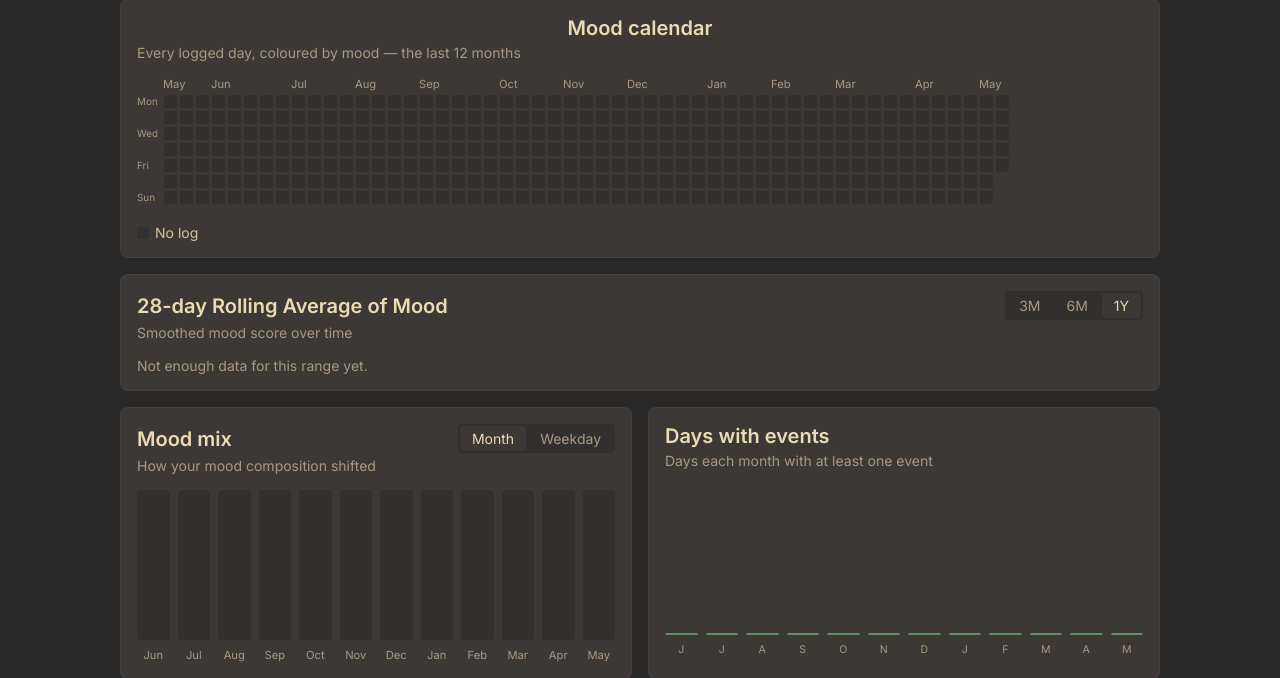
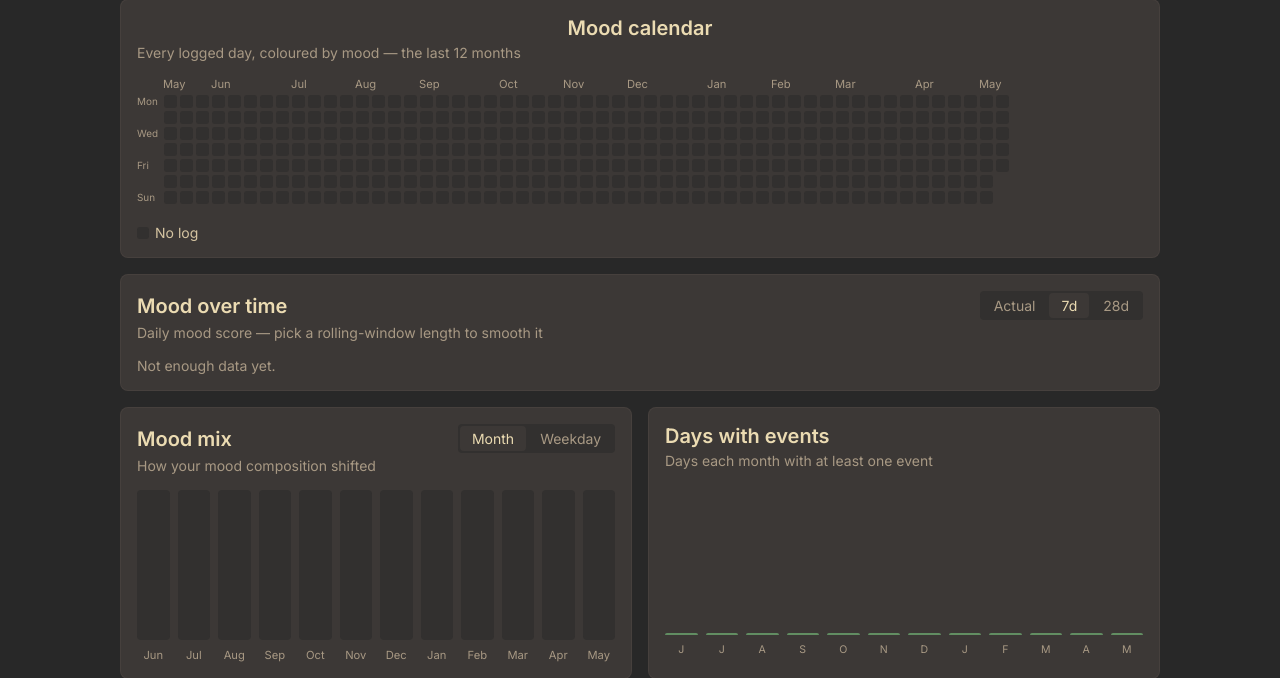
Before and after one commit to ego-alt/calendar, a Flask app: page /stats in a window 1280 px wide. Shown: the part 260-938 px from the top of the page. Run offline with Flask 3, Linux system fonts and the light colour scheme; the visitor is signed in with stand-in values (Sample User, id 1); data that the repository does not hold is empty.

Commit message:
small/add rolling-window toggle to mood-over-time trend

```diff
--- a/static/css/stats.css
+++ b/static/css/stats.css
@@ -79,6 +79,7 @@ body.stats-page {
 /* mood trend */
 .st-tgrid { stroke: var(--color-border-soft); stroke-width: 1; }
 .st-tline { stroke: var(--color-accent); stroke-width: 2; fill: none; stroke-linejoin: round; stroke-linecap: round; }
+.st-tdot { fill: var(--color-accent); }
 .st-tlabel { font-size: 10px; fill: var(--color-text-muted); font-family: var(--font-sans); }
 
 @media (max-width: 640px) {
--- a/static/js/stats.js
+++ b/static/js/stats.js
@@ -107,14 +107,18 @@
         stack(stackEl, columns, (i) => mixTip(labels[i], columns[i]));
         labelsEl.innerHTML = labels.map((l) => `<span>${esc(l)}</span>`).join("");
     }
+    // Wire one toggle group: active-class swap is scoped to this container's
+    // buttons (so the trend and mix toggles don't clear each other's state).
+    function wireToggle(container, onSelect) {
+        const btns = container.querySelectorAll(".st-tab");
+        btns.forEach((btn) => btn.addEventListener("click", () => {
+            btns.forEach((b) => b.classList.remove("active"));
+            btn.classList.add("active");
+            onSelect(btn.dataset);
+        }));
+    }
     renderMix("month");
-    document.querySelectorAll(".st-tab").forEach((btn) => {
-        btn.addEventListener("click", () => {
-            document.querySelectorAll(".st-tab").forEach((b) => b.classList.remove("active"));
-            btn.classList.add("active");
-            renderMix(btn.dataset.view);
-        });
-    });
+    wireToggle($("mixToggle"), (ds) => renderMix(ds.view));
 
     // days with events per month
     const evMax = Math.max(1, ...data.events_per_month.map((e) => e.count));
@@ -129,13 +133,27 @@
     // mood trend
     (function () {
         const el = $("trend");
-        const allTrend = data.trend || [];
+        const allTrend = data.trend || [];   // raw daily score; null where unlogged
         const labels = data.score_labels || [];
+        let win = 7;
+
+        // Trailing rolling average over logged days in the window; win<=1 is the
+        // raw "Actual" series. Gaps (unlogged days) are skipped in the mean.
+        function rolling(series, w) {
+            if (w <= 1) return series;
+            const need = Math.ceil(w / 4);
+            return series.map((_, i) => {
+                let sum = 0, cnt = 0;
+                for (let k = Math.max(0, i - w + 1); k <= i; k++) {
+                    if (series[k].v != null) { sum += series[k].v; cnt++; }
+                }
+                return { d: series[i].d, v: cnt >= need ? +(sum / cnt).toFixed(2) : null };
+            });
+        }
 
         function renderTrend(trend) {
-            const valid = trend.filter(d => d.v !== null);
-            if (valid.length < 7) {
-                el.innerHTML = `<div class="st-empty">Not enough data for this range yet.</div>`;
+            if (trend.filter(d => d.v != null).length < 7) {
+                el.innerHTML = `<div class="st-empty">Not enough data yet.</div>`;
                 return;
             }
             const W = 900, H = 160;
@@ -146,16 +164,21 @@
             const xAt = i => pad.left + (i / Math.max(n - 1, 1)) * w;
             const yAt = v => pad.top + h - ((v - 1) / 4) * h;
 
+            // Runs of consecutive logged days; gaps break the line.
             const segs = [];
             let seg = [];
             trend.forEach((d, i) => {
-                if (d.v == null) { if (seg.length > 1) segs.push(seg); seg = []; }
+                if (d.v == null) { if (seg.length) segs.push(seg); seg = []; }
                 else seg.push([xAt(i), yAt(d.v)]);
             });
-            if (seg.length > 1) segs.push(seg);
-            const pathD = segs.map(pts =>
+            if (seg.length) segs.push(seg);
+            const pathD = segs.filter(s => s.length > 1).map(pts =>
                 pts.map((p, j) => `${j === 0 ? "M" : "L"} ${p[0].toFixed(1)} ${p[1].toFixed(1)}`).join(" ")
             ).join(" ");
+            // Lone logged days (gap on both sides) would be invisible as a line.
+            const dots = segs.filter(s => s.length === 1).map(s =>
+                `<circle cx="${s[0][0].toFixed(1)}" cy="${s[0][1].toFixed(1)}" r="1.8" class="st-tdot"/>`
+            ).join("");
 
             const grids = labels.map(s => {
                 const y = yAt(s.score).toFixed(1);
@@ -172,19 +195,13 @@
             }).join("");
 
             el.innerHTML = `<svg viewBox="0 0 ${W} ${H}" style="width:100%;height:auto;display:block">
-                ${grids}<path d="${pathD}" class="st-tline"/>${xTicks}
+                ${grids}<path d="${pathD}" class="st-tline"/>${dots}${xTicks}
             </svg>`;
         }
 
-        renderTrend(allTrend);
-
-        document.querySelectorAll("[data-days]").forEach((btn) => {
-            btn.addEventListener("click", () => {
-                document.querySelectorAll("[data-days]").forEach((b) => b.classList.remove("active"));
-                btn.classList.add("active");
-                renderTrend(allTrend.slice(-Number(btn.dataset.days)));
-            });
-        });
+        function draw() { renderTrend(rolling(allTrend, win)); }
+        draw();
+        wireToggle($("trendWin"), (ds) => { win = Number(ds.win); draw(); });
     })();
 
     // ranked lists
--- a/templates/stats.html
+++ b/templates/stats.html
@@ -37,14 +37,14 @@
 
         <section class="st-card">
             <div class="st-mix-header">
-                <h2>28-day Rolling Average of Mood</h2>
-                <div class="st-toggle" role="tablist">
-                    <button class="st-tab" data-days="90"  role="tab">3M</button>
-                    <button class="st-tab" data-days="180" role="tab">6M</button>
-                    <button class="st-tab active" data-days="365" role="tab">1Y</button>
+                <h2>Mood over time</h2>
+                <div class="st-toggle" id="trendWin" role="tablist">
+                    <button class="st-tab" data-win="1"  role="tab">Actual</button>
+                    <button class="st-tab active" data-win="7"  role="tab">7d</button>
+                    <button class="st-tab" data-win="28" role="tab">28d</button>
                 </div>
             </div>
-            <p class="hint">Smoothed mood score over time</p>
+            <p class="hint">Daily mood score — pick a rolling-window length to smooth it</p>
             <div id="trend"></div>
         </section>
 
@@ -52,7 +52,7 @@
             <section class="st-card">
                 <div class="st-mix-header">
                     <h2>Mood mix</h2>
-                    <div class="st-toggle" role="tablist">
+                    <div class="st-toggle" id="mixToggle" role="tablist">
                         <button class="st-tab active" data-view="month" role="tab">Month</button>
                         <button class="st-tab" data-view="weekday" role="tab">Weekday</button>
                     </div>
--- a/utils.py
+++ b/utils.py
@@ -269,30 +269,23 @@ def _tally_freetext(counter: dict, display: dict, raw: str):
 
 
 def compute_trend(user_id: int, start: date, end: date) -> list[dict]:
-    """Rolling 28-day average mood score for every day in [start, end]."""
-    WINDOW = 28
-    MIN_LOGGED = 4
-    grid_start = start - timedelta(days=WINDOW - 1)
+    """Raw daily mood score for every day in [start, end] (None where unlogged).
+
+    Rolling-window smoothing (7/28-day) is applied client-side so the toggle is
+    instant; serving the raw series keeps day-to-day variation visible, which is
+    what reveals weekly/monthly cycles that a rolling average would erase.
+    """
     logs = DailyLog.query.filter(
         DailyLog.user_id == user_id,
-        DailyLog.date >= grid_start,
+        DailyLog.date >= start,
         DailyLog.date <= end,
         DailyLog.mood_key.isnot(None),
     ).all()
-    mood_by_date = {log.date: MOOD_BY_KEY[log.mood_key] for log in logs}
+    score_by_date = {log.date: MOOD_BY_KEY[log.mood_key].score for log in logs}
     trend = []
     d = start
     while d <= end:
-        w_start = d - timedelta(days=WINDOW - 1)
-        scores = [
-            mood_by_date[w_start + timedelta(days=i)].score
-            for i in range(WINDOW)
-            if (w_start + timedelta(days=i)) in mood_by_date
-        ]
-        trend.append({
-            "d": d.isoformat(),
-            "v": round(sum(scores) / len(scores), 2) if len(scores) >= MIN_LOGGED else None,
-        })
+        trend.append({"d": d.isoformat(), "v": score_by_date.get(d)})
         d += timedelta(days=1)
     return trend
 
```
